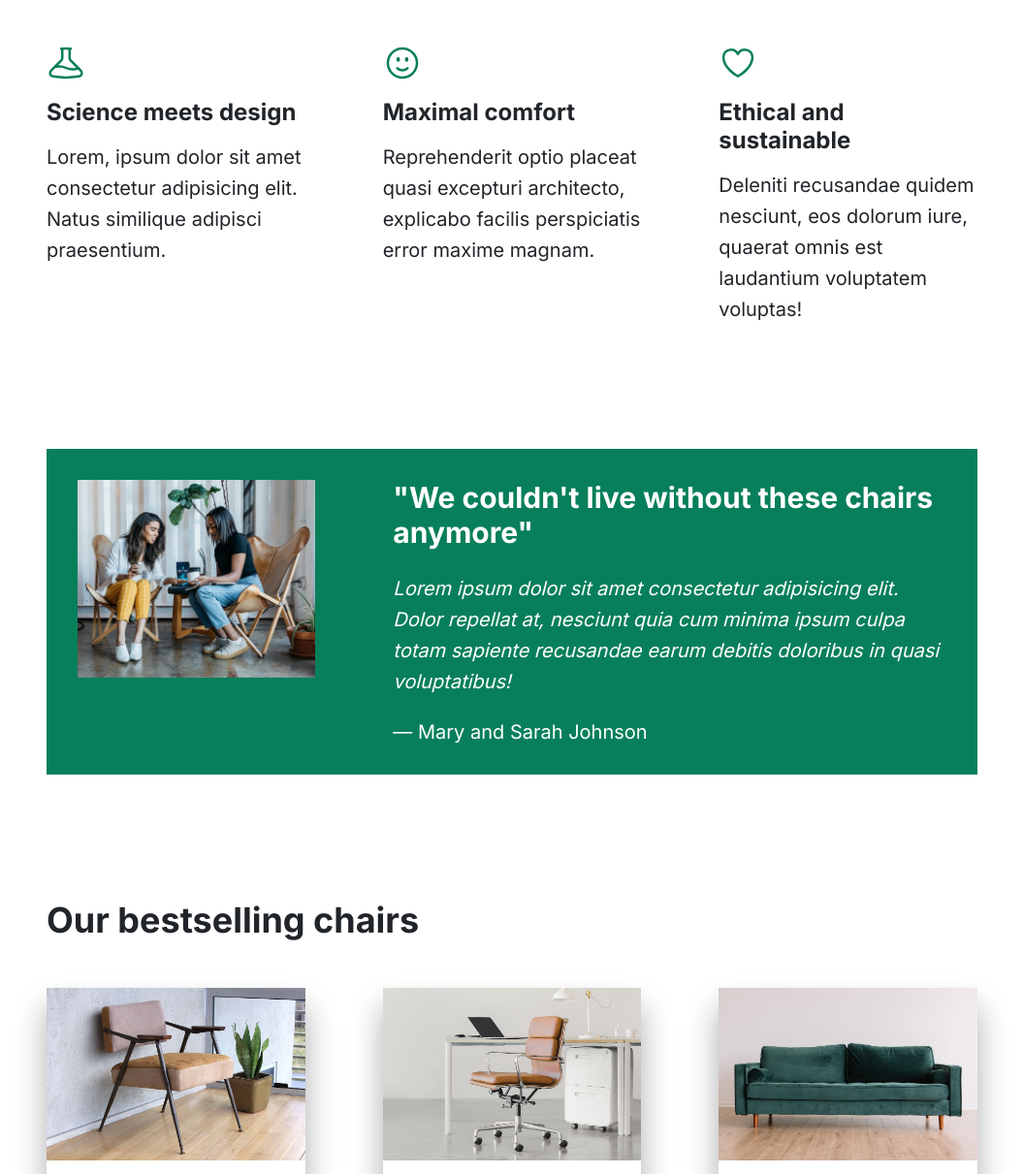
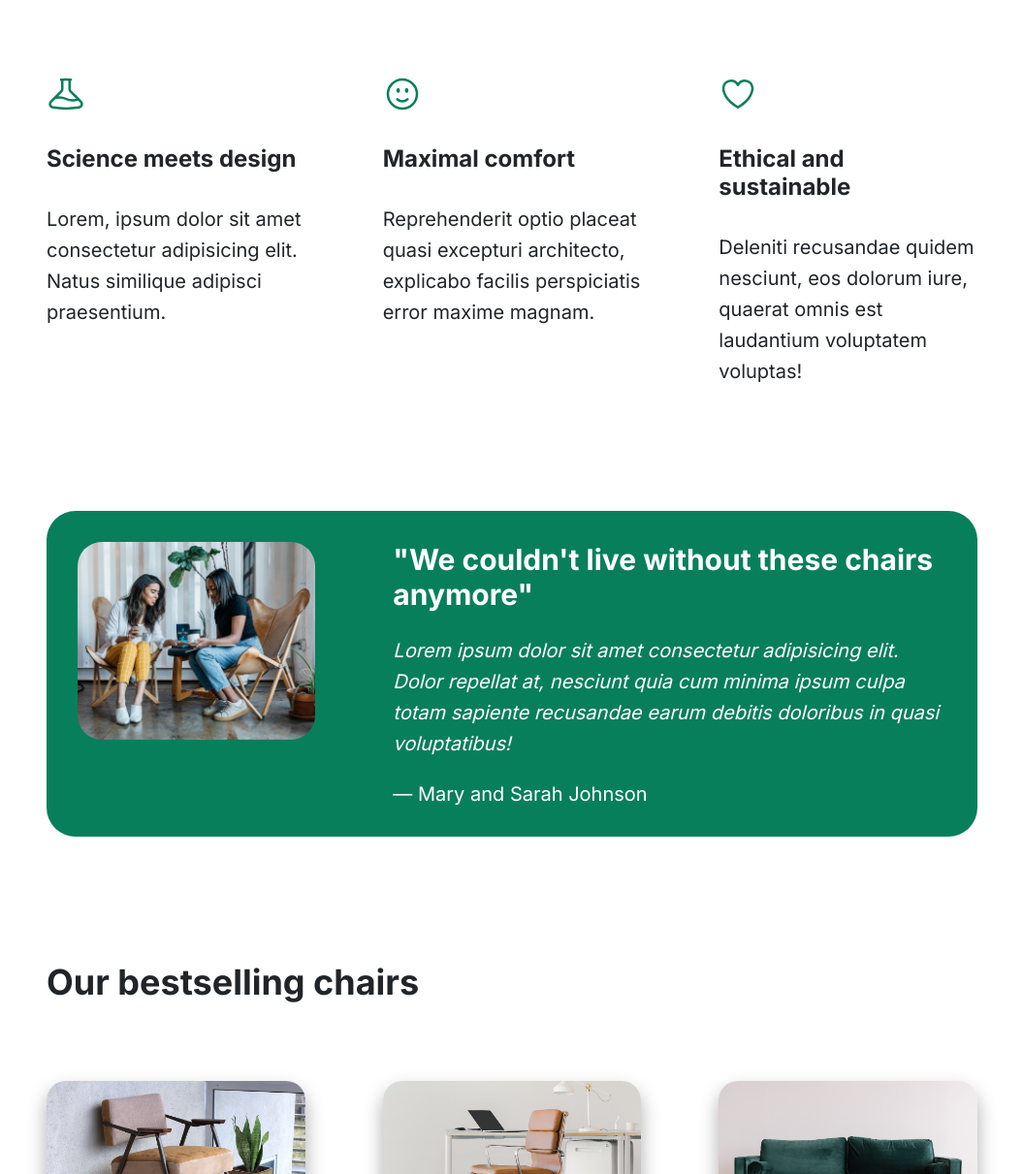
Before and after one commit to thahsinb/chair-shop-design, a plain HTML site: page index.html in a window 1280 px wide. Shown: the part 669-1880 px from the top of the page at 97% size, without its empty margins (112-1167 px from the left). Drawn offline with Linux system fonts and the light colour scheme.

Commit message:
styled by adding borders

```diff
--- a/style.css
+++ b/style.css
@@ -31,7 +31,7 @@ section {
 }
 
 h2 {
-  margin-bottom: 48px;
+  margin-bottom: 80px;
   font-size: 36px;
 }
 
@@ -76,7 +76,7 @@ img {
 /* FEATURES */
 
 .features-title {
-  margin-bottom: 16px;
+  margin-bottom: 32px;
   font-size: 24px;
 }
 
@@ -90,7 +90,7 @@ img {
   width: 40px;
   height: 40px;
   display: block;
-  margin-bottom: 16px;
+  margin-bottom: 32px;
 }
 
 /* TESTIMONIAL */
@@ -98,6 +98,11 @@ img {
   background-color: #087f5b;
   padding: 32px;
   color: #fff;
+  border-radius: 30px;
+}
+
+.testimonial-section img {
+  border-radius: 25px;
 }
 
 .testimonial-box {
@@ -123,7 +128,14 @@ img {
 
 /* CHAIRS */
 .chair {
-  box-shadow: 0 20px 30px 0 rgba(0, 0, 0, 0.324);
+  box-shadow: 0 10px 20px 0 rgba(0, 0, 0, 0.324);
+  border-radius: 20px;
+}
+
+.chair img {
+  border-radius: 20px;
+  border-bottom-left-radius: 0;
+  border-bottom-right-radius: 0;
 }
 
 .chair-box {
@@ -164,6 +176,7 @@ h3 {
   display: flex;
   justify-content: space-between;
   font-size: 24px;
+  align-items: center;
 }
 
 footer {
```
